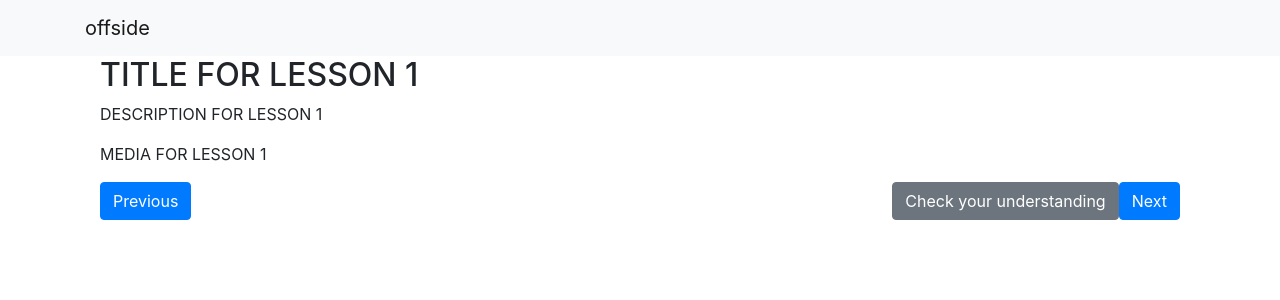
After one commit to silvialopezfisz/ui-project-offside, a Flask app: page /lesson/1 in a window 1280 px wide. The commit adds this page. Shown: the top 300 px of the page. Run offline with Flask 3, Linux system fonts and the light colour scheme; some libraries are stand-ins or nearby versions.

Commit message:
Changed lesson file structure and added bootstrap skeleton

```diff
--- a/offisde-project/server.py
+++ b/offisde-project/server.py
@@ -3,64 +3,47 @@ from flask import render_template
 from flask import Response, request, jsonify, redirect, url_for
 app = Flask(__name__)
 
-
+lessons = {
+    "1": {
+        "number": "1",
+        "media": "youtube.com"
+        },
+    "2": {
+        "number": "2",
+        "media": "youtube.com"
+        },
+    "3": {
+        "number": "3",
+        "media": "youtube.com"
+        },
+    "4": {
+        "number": "4",
+        "media": "youtube.com"
+        },
+    "5": {
+        "number": "5",
+        "media": "youtube.com"
+        },
+    "6": {
+        "number": "6",
+        "media": "youtube.com"
+        },
+    "7": {
+        "number": "7",
+        "media": "youtube.com"
+        }
+}
 # ROUTES
-
 @app.route('/')
 def homepage():
    return render_template('homepage.html')
 
-@app.route('/lesson1')
-def lesson1():
-   return render_template('lesson1.html')
-
-@app.route('/lesson2')
-def lesson2():
-   return render_template('lesson2.html')
-
-@app.route('/lesson3')
-def lesson3():
-   return render_template('lesson3.html')
-
-@app.route('/lesson4')
-def lesson4():
-   return render_template('lesson4.html')
-
-@app.route('/lesson5')
-def lesson5():
-   return render_template('lesson5.html')
-
-
-@app.route('/lesson6')
-def lesson6():
-   return render_template('lesson6.html')
-
-
-@app.route('/lesson7')
-def lesson7():
-   return render_template('lesson7.html')
-
-# @app.route('/results', methods=['GET', 'POST'])
-# def display_results():
-#     if request.method == 'POST':
-#         search_text = request.form['search']
-#         return redirect(url_for('results', search=search_text))
-#     else:
-#         search_text = request.args.get('search')
-
-#         search_result_data =  {key: value for key, value in data.items() if search_text.lower() in value['name'].lower()}
-#         return render_template('display_results.html', search=search_text, data = search_result_data)
-
-
-# @app.route('/view/<id>')
-# def view_item(id):
-#     # Assuming 'data' is your dictionary of items
-#     item = next((item for item in data.values() if item['id'].lower() == id), None)
-
-#     # print(item, " is a " , type(item))
-
-#     return render_template('view.html', item=item, data = data)
-
+@app.route('/lesson/<number>')
+def view_lesson(number):
+   for item in lessons.values():
+       if item['number'] == number:
+           return render_template('lesson.html', item = item, lessons=lessons)
+   return render_template('lesson.html')
 
 
 
--- a/offisde-project/static/homepage.js
+++ b/offisde-project/static/homepage.js
@@ -1,9 +1,5 @@
 $(document).ready(function(){
-
     $("#startlearning").click(function(){
-        window.location.href = "/lesson1";
-
+        window.location.href = "/lesson/1";
     });
-
-
 });
--- a/offisde-project/static/lessons.js
+++ b/offisde-project/static/lesson.js
@@ -1,20 +1,20 @@
 $(document).ready(function(){
 
     $("#next").click(function(){
-        let next = lesson_num + 1
+        let next = lessonNumber + 1
 
-        window.location.href = "/lesson" + next;
+        window.location.href = "/lesson/" + next;
 
     });
 
     $("#prev").click(function(){
-        let prev = lesson_num - 1
+        let prev = lessonNumber - 1
 
         if (prev == 0){
             window.location.href = "/" ;
         }
         else{
-            window.location.href = "/lesson" + prev;
+            window.location.href = "/lesson/" + prev;
         }
 
     });
--- a/offisde-project/templates/layout.html
+++ b/offisde-project/templates/layout.html
@@ -11,16 +11,14 @@
     <script src="http://code.jquery.com/jquery-3.3.1.min.js"></script>
     <script src="https://code.jquery.com/ui/1.12.0/jquery-ui.min.js"></script>
     <link rel="stylesheet" href="http://code.jquery.com/ui/1.12.1/themes/base/jquery-ui.css">
-<!--
-    <script src = "static/layout.js"> </script> -->
-    <script type="text/javascript" src="{{url_for('static', filename='layout.js')}}"></script>
+    <!-- <script type="text/javascript" src="{{url_for('static', filename='layout.js')}}"></script> -->
 
     <!-- Bootstrap CSS -->
     <link rel="stylesheet" href="https://stackpath.bootstrapcdn.com/bootstrap/4.2.1/css/bootstrap.min.css">
     <link rel="stylesheet" href="{{url_for('static', filename='main.css')}}">
 
 
-    <title>NYC Friendly Dog Breeds</title>
+    <title>Football Offside Rule</title>
 
 </head>
 <body>
@@ -32,12 +30,7 @@
           <span class="navbar-toggler-icon"></span>
       </button>
       <div class="collapse navbar-collapse" id="navbarNavAltMarkup">
-          <div class="navbar-nav ml-auto search-container">
-            <form class="form-inline" action="/results" method="GET">
-              <input type="text" class="form-control mr-sm-2 search-bar" name="search" placeholder="Search...">
-              <button type="submit" class="btn btn-primary">Search</button>
-            </form>
-          </div>
+
       </div>
   </div>
 </nav>
--- /dev/null
+++ b/offisde-project/templates/lesson.html
@@ -0,0 +1,39 @@
+{% extends "layout.html" %}
+
+{% block content %}
+<script type="text/javascript" src="{{url_for('static', filename='lesson.js')}}"></script>
+
+<script>
+    var lessonNumber = {{ item.number }};
+</script>
+
+<body id="lesson-body">
+    <div class="container">
+        <div class="row">
+            <div class="col">
+                <h2>TITLE FOR LESSON {{item.number}}</h2>
+            </div>
+        </div>
+        <div class="row">
+            <div class="col">
+                <p>DESCRIPTION FOR LESSON {{item.number}}</p>
+            </div>
+        </div>
+        <div class="row">
+            <div class="col">
+                <p>MEDIA FOR LESSON {{item.number}}</p>
+            </div>
+        </div>
+        <div class="row">
+            <div class="col-md-6">
+                <button id="prev" class="btn btn-primary">Previous</button>
+            </div>
+            <div class="col-md-6 d-flex justify-content-end">
+                <button class="btn btn-secondary">Check your understanding</button>
+                <button id="next" class="btn btn-primary">Next</button>
+            </div>
+        </div>
+    </div>
+</body>
+
+{% endblock %}
```
Also changed, not shown: offisde-project/static/layout.js (deleted, +0 -16 lines), offisde-project/templates/display_results.html (deleted, +0 -27 lines), offisde-project/templates/layout_lesson.html (deleted, +0 -27 lines), offisde-project/templates/lesson1.html (deleted, +0 -21 lines), offisde-project/templates/lesson2.html (deleted, +0 -25 lines), offisde-project/templates/lesson3.html (deleted, +0 -25 lines), offisde-project/templates/lesson4.html (deleted, +0 -25 lines), offisde-project/templates/lesson5.html (deleted, +0 -25 lines), offisde-project/templates/lesson6.html (deleted, +0 -25 lines), offisde-project/templates/lesson7.html (deleted, +0 -25 lines).
